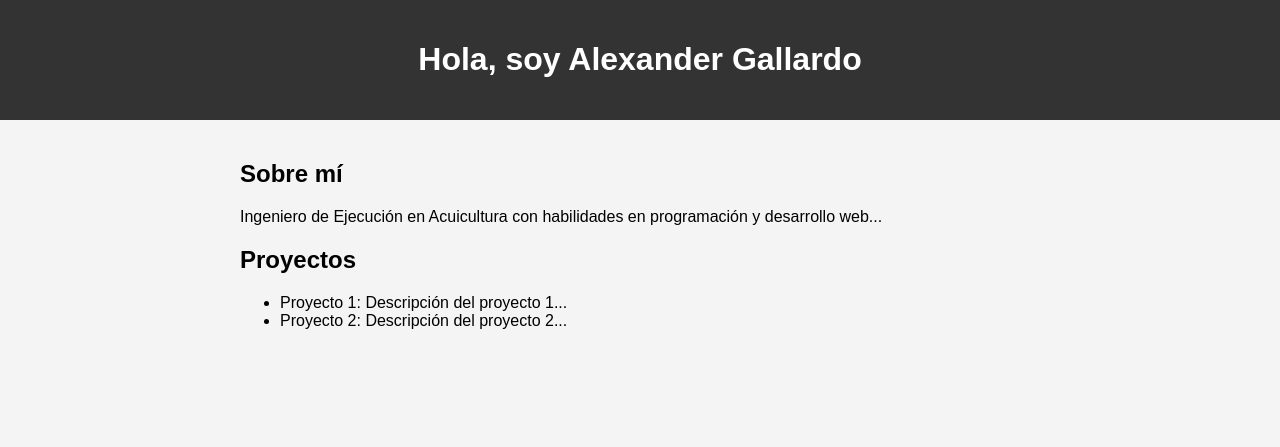
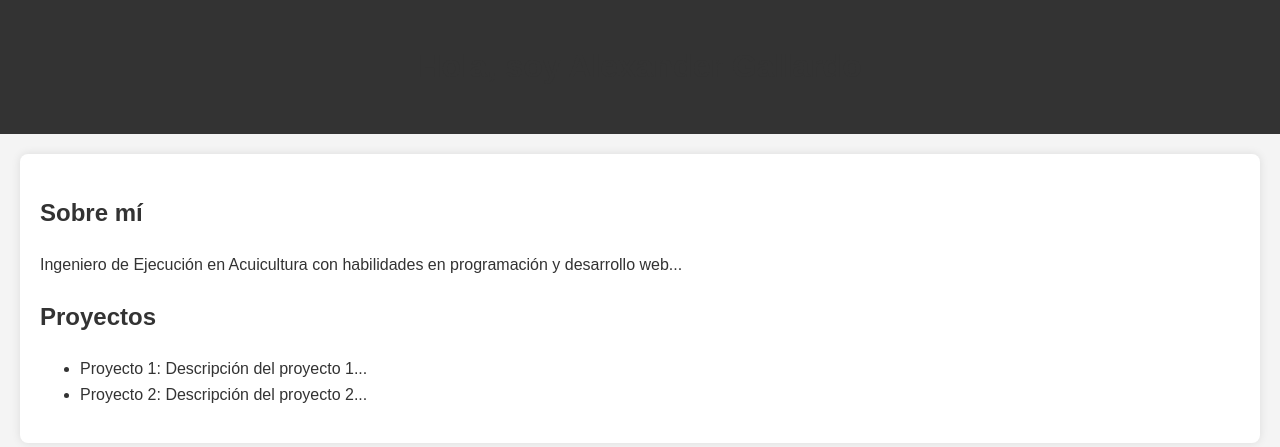
Before and after one commit to AlxUnd3r777/portafolio, a PHP site: page / in a window 1280 px wide. Shown: the top 447 px of the page. Run offline with PHP 8.4, Linux system fonts and the light colour scheme.

Commit message:
Update styles.css

```diff
--- a/styles.css
+++ b/styles.css
@@ -1,19 +1,37 @@
 body {
     font-family: Arial, sans-serif;
+    line-height: 1.6;
+    background-color: #f4f4f4;
+    color: #333;
     margin: 0;
     padding: 0;
-    background-color: #f4f4f4;
 }
 
 header {
     background-color: #333;
     color: #fff;
+    padding: 20px;
     text-align: center;
-    padding: 20px 0;
 }
 
 section {
+    margin: 20px;
     padding: 20px;
-    max-width: 800px;
-    margin: auto;
+    background-color: #fff;
+    border-radius: 8px;
+    box-shadow: 0 0 10px rgba(0, 0, 0, 0.1);
 }
+
+h1, h2, h3 {
+    color: #333;
+}
+
+footer {
+    text-align: center;
+    padding: 10px;
+    background-color: #333;
+    color: #fff;
+    position: fixed;
+    width: 100%;
+    bottom: 0;
+}
```
